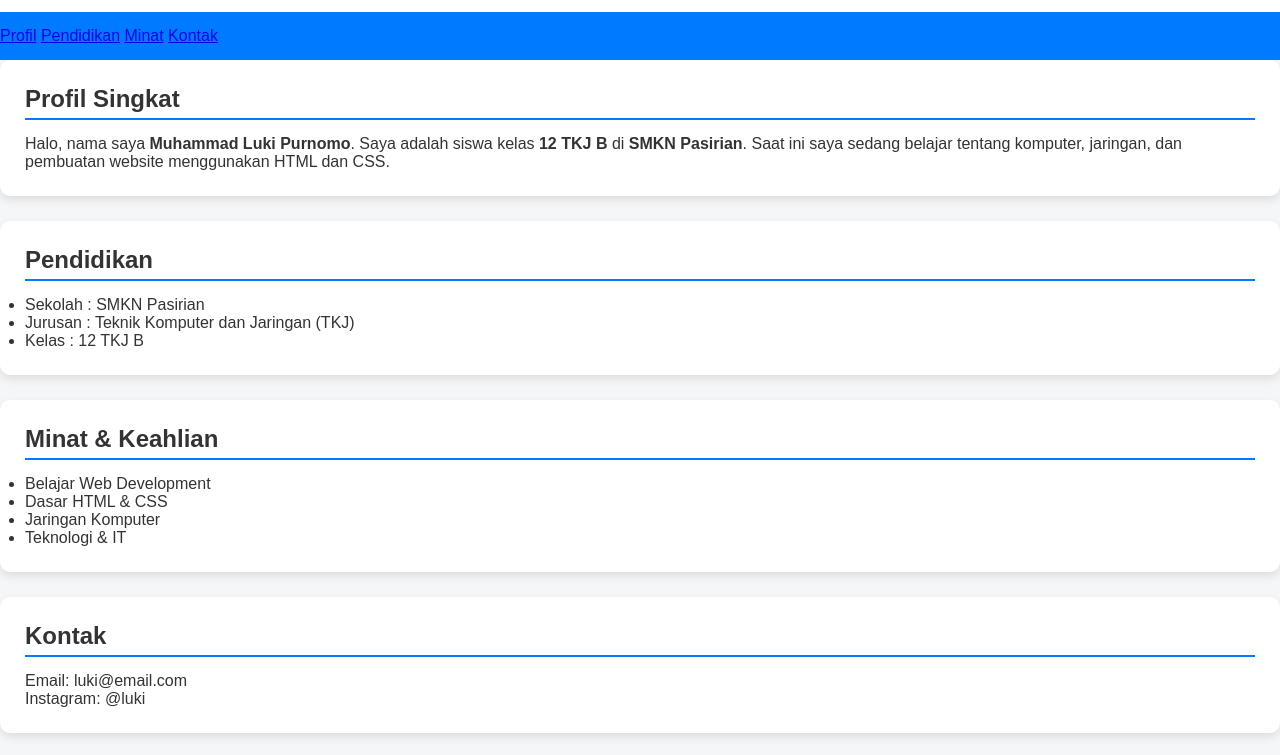
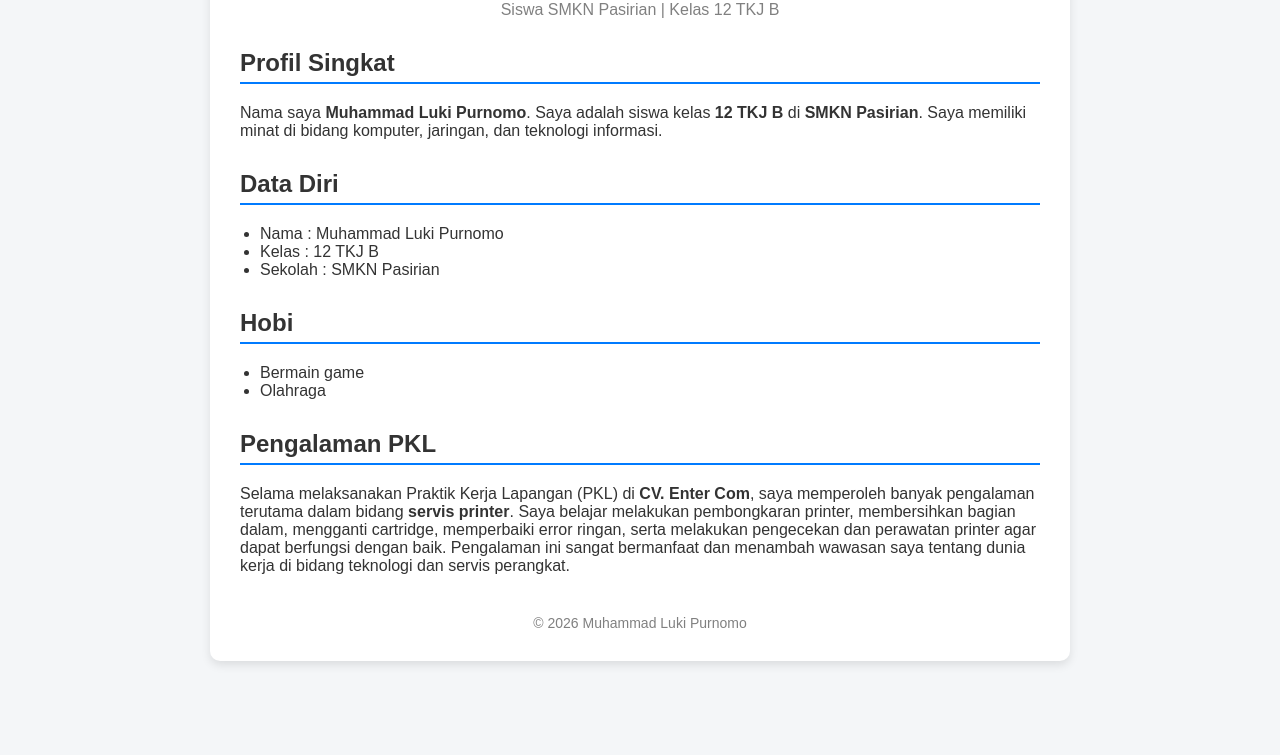
Before and after one commit to Luki15-009/index.html, a plain HTML site: page index.html in a window 1280 px wide. Shown: the part 143-898 px from the top of the page. After the commit the page ends 844 px from the top, so only its background shows below. Drawn offline with Linux system fonts and the light colour scheme.

Commit message:
Update index.html

```diff
--- a/index.html
+++ b/index.html
@@ -2,61 +2,112 @@
 <html lang="id">
 <head>
   <meta charset="UTF-8">
-  <title>Profil Pribadi | Muhammad Luki Purnomo</title>
-  <link rel="stylesheet" href="style.css">
+  <title>Profil | Muhammad Luki Purnomo</title>
+  <style>
+    body {
+      margin: 0;
+      font-family: Arial, sans-serif;
+      background-color: #f4f6f8;
+      color: #333;
+    }
+
+    .container {
+      max-width: 800px;
+      margin: 40px auto;
+      background: white;
+      padding: 30px;
+      border-radius: 10px;
+      box-shadow: 0 4px 10px rgba(0,0,0,0.1);
+    }
+
+    header {
+      text-align: center;
+      margin-bottom: 30px;
+    }
+
+    header h1 {
+      margin-bottom: 5px;
+    }
+
+    header p {
+      color: gray;
+    }
+
+    section {
+      margin-top: 30px;
+    }
+
+    h2 {
+      border-bottom: 2px solid #007bff;
+      padding-bottom: 5px;
+    }
+
+    ul {
+      padding-left: 20px;
+    }
+
+    footer {
+      text-align: center;
+      margin-top: 40px;
+      color: gray;
+      font-size: 14px;
+    }
+  </style>
 </head>
 <body>
 
+  <div class="container">
+
     <header>
       <h1>Muhammad Luki Purnomo</h1>
-    <p>Siswa SMKN Pasirian | TKJ</p>
+      <p>Siswa SMKN Pasirian | Kelas 12 TKJ B</p>
     </header>
 
-  <nav>
-    <a href="#profil">Profil</a>
-    <a href="#pendidikan">Pendidikan</a>
-    <a href="#minat">Minat</a>
-    <a href="#kontak">Kontak</a>
-  </nav>
-
-  <section id="profil">
+    <section>
       <h2>Profil Singkat</h2>
       <p>
-      Halo, nama saya <b>Muhammad Luki Purnomo</b>.
-      Saya adalah siswa kelas <b>12 TKJ B</b> di <b>SMKN Pasirian</b>.
-      Saat ini saya sedang belajar tentang komputer, jaringan,
-      dan pembuatan website menggunakan HTML dan CSS.
+        Nama saya <b>Muhammad Luki Purnomo</b>. Saya adalah siswa kelas
+        <b>12 TKJ B</b> di <b>SMKN Pasirian</b>.
+        Saya memiliki minat di bidang komputer, jaringan, dan teknologi informasi.
       </p>
     </section>
 
-  <section id="pendidikan">
-    <h2>Pendidikan</h2>
+    <section>
+      <h2>Data Diri</h2>
       <ul>
+        <li>Nama : Muhammad Luki Purnomo</li>
+        <li>Kelas : 12 TKJ B</li>
         <li>Sekolah : SMKN Pasirian</li>
-      <li>Jurusan : Teknik Komputer dan Jaringan (TKJ)</li>
-      <li>Kelas : 12 TKJ B</li>
       </ul>
     </section>
 
-  <section id="minat">
-    <h2>Minat & Keahlian</h2>
+    <section>
+      <h2>Hobi</h2>
       <ul>
-      <li>Belajar Web Development</li>
-      <li>Dasar HTML & CSS</li>
-      <li>Jaringan Komputer</li>
-      <li>Teknologi & IT</li>
+        <li>Bermain game</li>
+        <li>Olahraga</li>
       </ul>
     </section>
 
-  <section id="kontak">
-    <h2>Kontak</h2>
-    <p>Email: luki@email.com</p>
-    <p>Instagram: @luki</p>
+    <section>
+      <h2>Pengalaman PKL</h2>
+      <p>
+        Selama melaksanakan Praktik Kerja Lapangan (PKL) di <b>CV. Enter Com</b>,
+        saya memperoleh banyak pengalaman terutama dalam bidang
+        <b>servis printer</b>.
+        Saya belajar melakukan pembongkaran printer, membersihkan bagian dalam,
+        mengganti cartridge, memperbaiki error ringan, serta melakukan pengecekan
+        dan perawatan printer agar dapat berfungsi dengan baik.
+        Pengalaman ini sangat bermanfaat dan menambah wawasan saya
+        tentang dunia kerja di bidang teknologi dan servis perangkat.
+      </p>
     </section>
 
     <footer>
-    <p>© 2026 Muhammad Luki Purnomo</p>
+      © 2026 Muhammad Luki Purnomo
     </footer>
+
+  </div>
 
 </body>
 </html>
```
Lines whose indentation alone changed are shown as unchanged.
